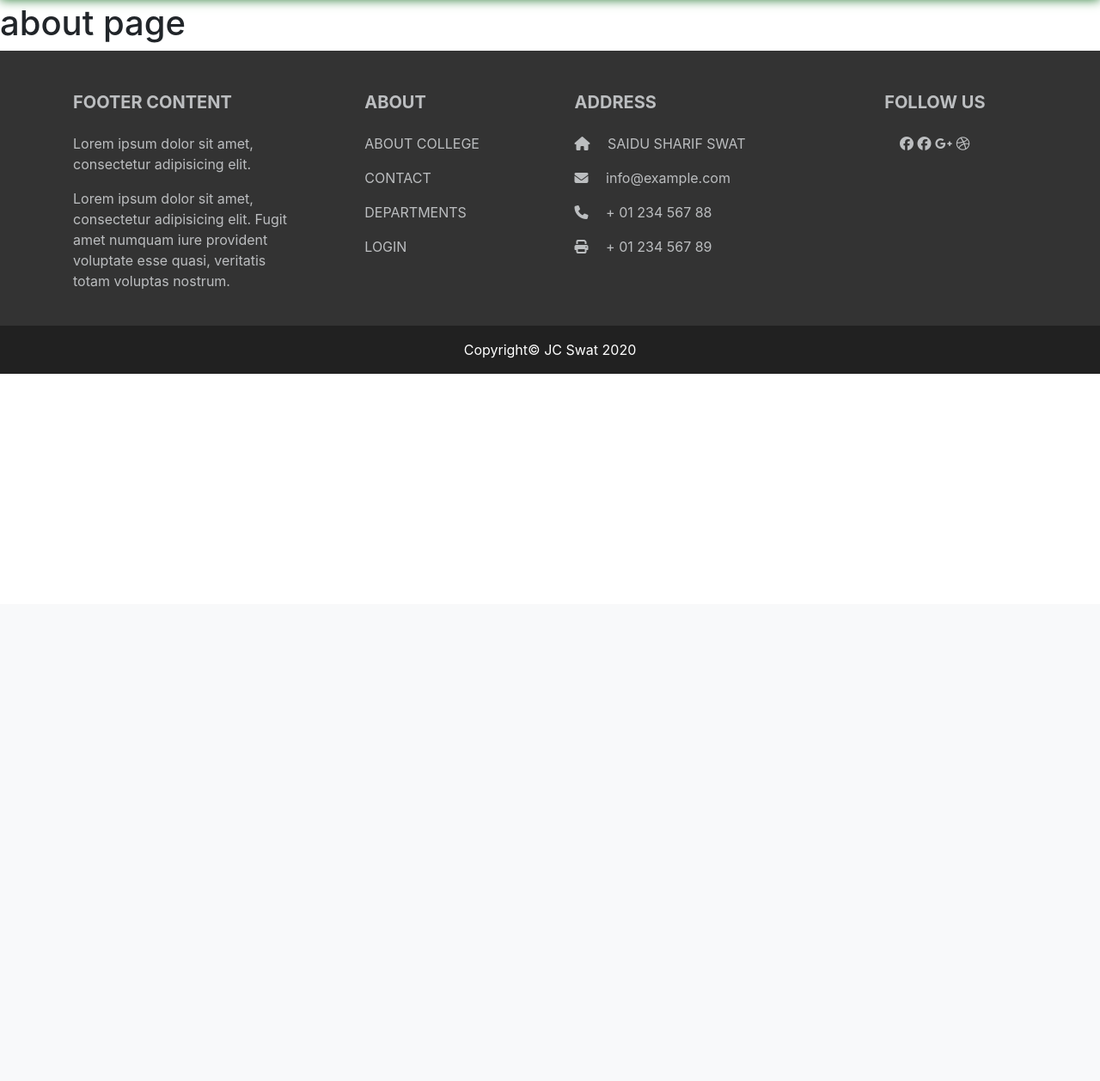
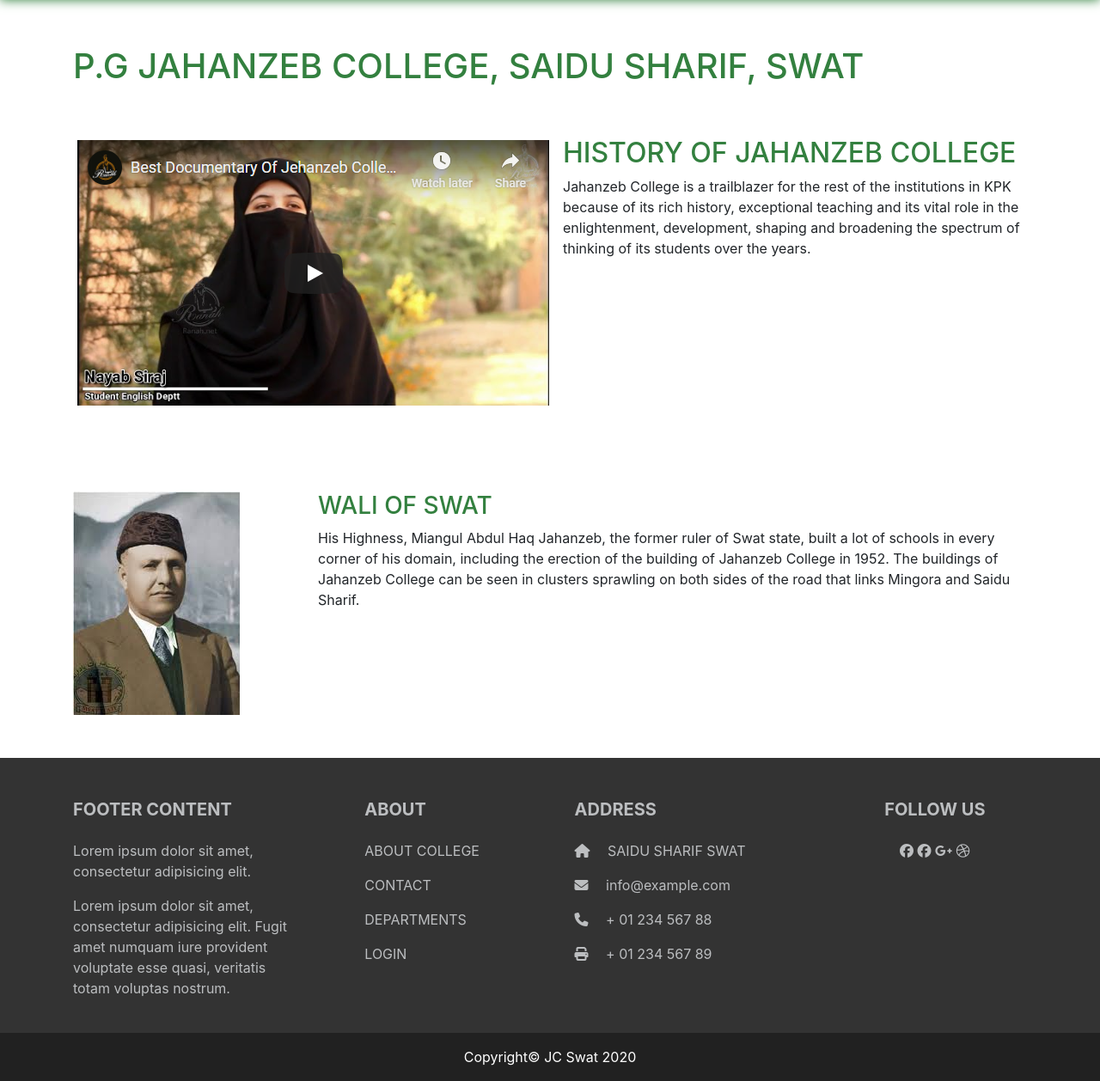
Before and after one commit to bakarfreelancer/jcswat, a PHP site: page /index.php?page=about in a window 1280 px wide. Shown: the part 97-1355 px from the top of the page at 86% size. Before the commit the page ends 532 px from the top, so only its background shows below. Run offline with PHP 8.4, Linux system fonts and the light colour scheme; some libraries are stand-ins or nearby versions.

Commit message:
updated about page

```diff
--- /dev/null
+++ b/assets/css/about.css
@@ -0,0 +1,12 @@
+/* color variables */
+:root{
+    --primary-color: #33803f;
+    --primary-hover-color: #07300d;
+}
+.headings{
+    color: var(--primary-color);
+    text-transform: uppercase;
+}
+.paragraphs{
+    font-size: 12px;
+}
--- a/includes/pages/about.inc.php
+++ b/includes/pages/about.inc.php
@@ -1,4 +1,45 @@
-<!-- About -->
+<!-- about -->
 <div class="spacer"></div>
 <div class="spacer"></div>
-<h1>about page</h1>
+<div class="spacer"></div>
+<div class="container">
+<div>
+    <h1 class='headings'>p.g jahanzeb college, saidu sharif, swat</h1>
+
+</div>
+    <div class="spacer"></div>
+        <div class='row'>
+            <div class='col-md-6'>
+                <div img1>
+                <img src="./assets/images/about.png" alt="about img">
+                    <div class='spacer'></div>
+                        <div class='spacer'></div>
+
+
+
+
+                </div>
+
+             </div>
+             <div class='col-md-6'>
+             <h2 class='headings'>history of jahanzeb college</h2>
+             <p>Jahanzeb College is a trailblazer for the rest of the institutions in KPK because of its rich history, exceptional teaching and its vital role in the enlightenment, development, shaping and broadening the spectrum of thinking of its students over the years.</p>
+             </div>
+
+        <div class="spacer"></div>
+        <div class='col-md-3'>
+            <img src="./assets/images/wali.jpg" alt="wali saib">
+            <div class="spacer"></div>
+
+        </div>
+        <div class='col-md-9'>
+            <h3 class='headings'>wali of swat</h3>
+            <p>
+            His Highness, Miangul Abdul Haq Jahanzeb, the former ruler of Swat state, built a lot of schools in every corner of his domain, including the erection of the building of Jahanzeb College in 1952.
+
+            The buildings of Jahanzeb College can be seen in clusters sprawling on both sides of the road that links Mingora and Saidu Sharif.  </p>
+
+
+        </div>
+</div>
+</div>
--- a/index.php
+++ b/index.php
@@ -7,6 +7,7 @@
     <link rel="stylesheet" href="https://stackpath.bootstrapcdn.com/bootstrap/4.5.2/css/bootstrap.min.css" integrity="sha384-JcKb8q3iqJ61gNV9KGb8thSsNjpSL0n8PARn9HuZOnIxN0hoP+VmmDGMN5t9UJ0Z" crossorigin="anonymous">
     <!-- CUSTOM CSS LINK -->
     <link rel="stylesheet" href="./assets/css/style.css">
+    <link rel="stylesheet" href="./assets/css/about.css">
     <!-- FONTAWESOME -->
     <script src="https://kit.fontawesome.com/a076d05399.js"></script>
     <!-- JQUERY -->
```
Also changed, not shown: assets/images/about.png (added), assets/images/history.jpg (added), assets/images/wali.jpg (added).
